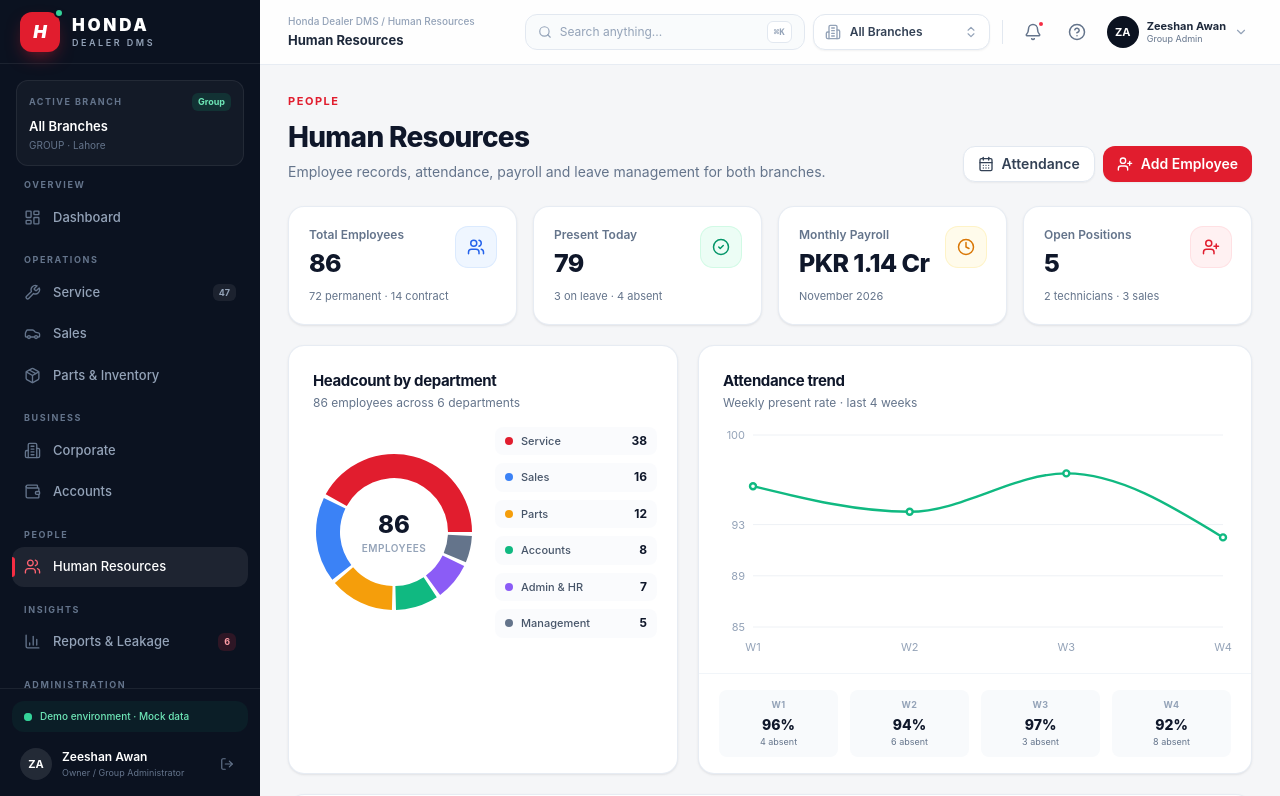
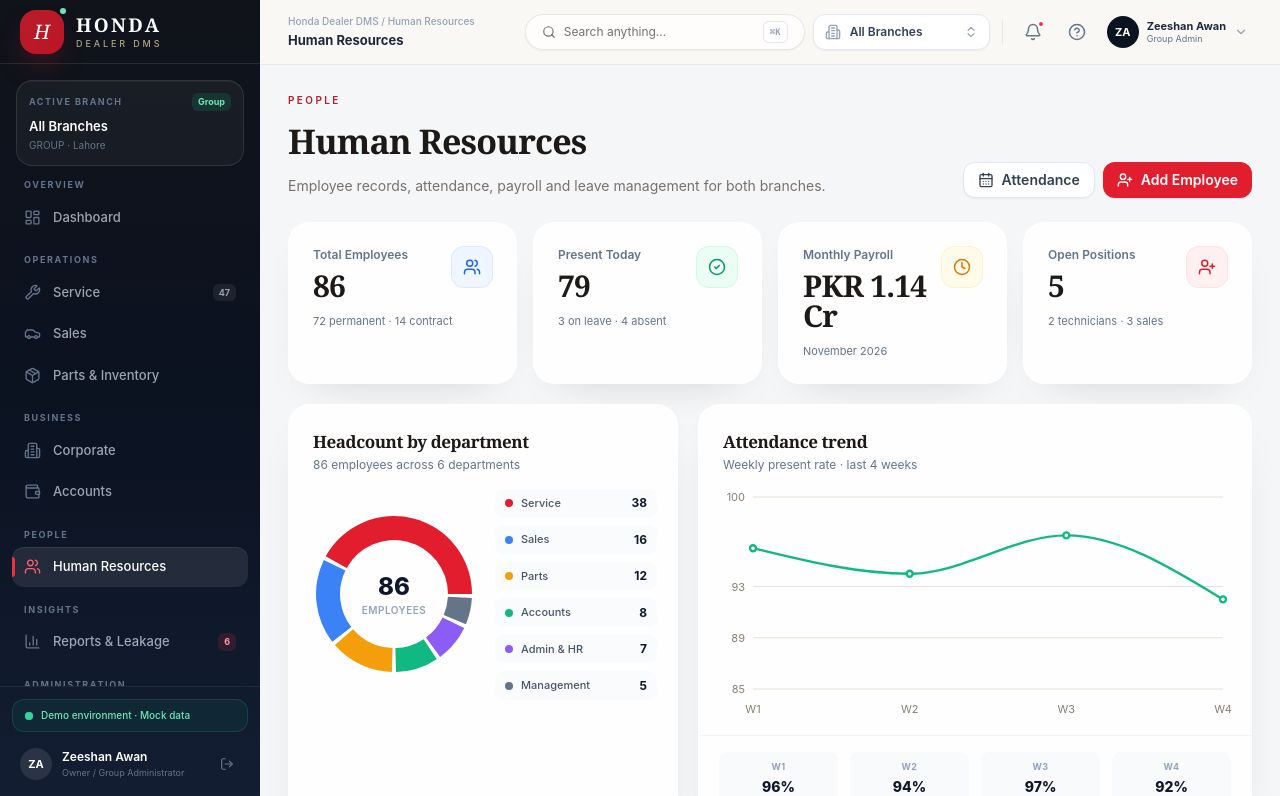
Before and after one commit to stellarsagency/honda-dms-demo, a Next.js app: page /hr in a window 1280 px wide. Shown: the top 796 px of the page. Built offline with nearby package versions, Linux system fonts and the light colour scheme.

Commit message:
Refine UI to warm luxury premium style

```diff
--- a/app/globals.css
+++ b/app/globals.css
@@ -17,11 +17,19 @@ html {
 
 body {
   margin: 0;
-  background: #f5f6f8;
-  color: #0f172a;
+  background:
+    radial-gradient(circle at 12% 8%, rgba(217, 199, 163, 0.22), transparent 28%),
+    radial-gradient(circle at 88% 18%, rgba(185, 28, 44, 0.08), transparent 24%),
+    linear-gradient(180deg, #fbf8f3 0%, #f4efe7 100%);
+  color: #181512;
   font-family: Inter, ui-sans-serif, -apple-system, BlinkMacSystemFont, "Segoe UI", sans-serif;
   -webkit-font-smoothing: antialiased;
   text-rendering: optimizeLegibility;
+}
+
+h1, h2, h3 {
+  font-family: Georgia, "Times New Roman", serif;
+  letter-spacing: -0.015em;
 }
 
 ::selection {
@@ -50,7 +58,7 @@ body {
 
 @layer components {
   .card {
-    @apply rounded-2xl border border-slate-200/80 bg-white shadow-card;
+    @apply rounded-[1.35rem] border border-white/70 bg-white/[0.9] shadow-[0_18px_45px_-28px_rgba(24,21,18,0.22)] backdrop-blur-sm;
   }
   .card-pad {
     @apply p-5 sm:p-6;
--- a/components/app-shell.tsx
+++ b/components/app-shell.tsx
@@ -85,13 +85,13 @@ const pageLabels: Record<string, string> = {
 function Brand() {
   return (
     <Link href="/dashboard" className="flex items-center gap-3">
-      <span className="relative flex h-10 w-10 items-center justify-center rounded-xl bg-honda-600 text-lg font-black italic text-white shadow-[0_8px_20px_-8px_rgba(225,29,46,0.8)]">
+      <span className="relative flex h-11 w-11 items-center justify-center rounded-2xl bg-gradient-to-br from-ruby-600 to-honda-700 text-xl font-serif italic text-white shadow-[0_14px_30px_-12px_rgba(185,28,44,0.8)]">
         H
-        <span className="absolute -right-1 -top-1 h-2.5 w-2.5 rounded-full border-2 border-ink-900 bg-emerald-400" />
+        <span className="absolute -right-1 -top-1 h-2.5 w-2.5 rounded-full border-2 border-obsidian bg-emerald-300" />
       </span>
       <span className="leading-none">
-        <span className="block text-[17px] font-black tracking-[0.16em] text-white">HONDA</span>
-        <span className="mt-1 block text-[9px] font-semibold tracking-[0.28em] text-slate-400">DEALER DMS</span>
+        <span className="block font-serif text-[19px] font-bold tracking-[0.12em] text-white">HONDA</span>
+        <span className="mt-1 block text-[9px] font-medium tracking-[0.32em] text-champagne/80">DEALER DMS</span>
       </span>
     </Link>
   );
@@ -102,13 +102,13 @@ function Sidebar({ onNavigate }: { onNavigate?: () => void }) {
   const { branch, is2S } = useBranch();
 
   return (
-    <div className="flex h-full flex-col bg-ink-900 text-slate-300">
-      <div className="flex h-16 items-center border-b border-white/[0.07] px-5">
+    <div className="flex h-full flex-col bg-gradient-to-b from-obsidian via-ink-900 to-ink-800 text-slate-200">
+      <div className="flex h-16 items-center border-b border-white/10 px-5">
         <Brand />
       </div>
 
       <div className="px-4 pt-4">
-        <div className="rounded-xl border border-white/[0.07] bg-white/[0.035] p-3">
+        <div className="rounded-2xl border border-white/10 bg-white/[0.045] p-3 shadow-[inset_0_1px_0_rgba(255,255,255,0.05)]">
           <div className="flex items-center justify-between">
             <span className="text-[9px] font-bold uppercase tracking-[0.16em] text-slate-500">Active branch</span>
             <span
@@ -148,8 +148,8 @@ function Sidebar({ onNavigate }: { onNavigate?: () => void }) {
                       className={cn(
                         "group relative flex items-center gap-3 rounded-xl px-3 py-2.5 text-[13px] font-medium transition",
                         active
-                          ? "bg-white/[0.08] text-white"
-                          : "text-slate-400 hover:bg-white/[0.045] hover:text-slate-100",
+                          ? "bg-white/[0.09] text-white shadow-[inset_0_1px_0_rgba(255,255,255,0.08)]"
+                          : "text-slate-300/75 hover:bg-white/[0.05] hover:text-slate-100",
                       )}
                     >
                       {active ? (
@@ -183,7 +183,7 @@ function Sidebar({ onNavigate }: { onNavigate?: () => void }) {
       </nav>
 
       <div className="border-t border-white/[0.07] p-3">
-        <div className="mb-2 flex items-center gap-2 rounded-xl bg-emerald-500/[0.07] px-3 py-2">
+        <div className="mb-2 flex items-center gap-2 rounded-xl border border-emerald-400/15 bg-emerald-500/[0.08] px-3 py-2">
           <span className="relative flex h-2 w-2">
             <span className="absolute inline-flex h-full w-full animate-ping rounded-full bg-emerald-400 opacity-60" />
             <span className="relative inline-flex h-2 w-2 rounded-full bg-emerald-400" />
@@ -420,7 +420,7 @@ function Topbar({ onMenu, onSearch }: { onMenu: () => void; onSearch: () => void
   const { is2S } = useBranch();
 
   return (
-    <header className="sticky top-0 z-30 border-b border-slate-200/80 bg-white/85 backdrop-blur-xl">
+    <header className="sticky top-0 z-30 border-b border-stone-200/80 bg-ivory/75 backdrop-blur-xl">
       <div className="flex h-16 items-center gap-3 px-4 sm:px-6 lg:px-7">
         <button className="icon-btn lg:hidden" onClick={onMenu} aria-label="Open menu">
           <Menu className="h-5 w-5" />
@@ -434,7 +434,7 @@ function Topbar({ onMenu, onSearch }: { onMenu: () => void; onSearch: () => void
         <div className="ml-auto flex items-center gap-1.5 sm:gap-2">
           <button
             onClick={onSearch}
-            className="hidden h-9 w-[220px] items-center gap-2 rounded-xl border border-slate-200 bg-slate-50/80 px-3 text-left text-xs text-slate-400 transition hover:border-slate-300 hover:bg-white md:flex xl:w-[280px]"
+            className="hidden h-9 w-[220px] items-center gap-2 rounded-full border border-stone-200/90 bg-white/70 px-4 text-left text-xs text-stone-500 shadow-sm transition hover:border-stone-300 hover:bg-white md:flex xl:w-[280px]"
           >
             <Search className="h-3.5 w-3.5" />
             <span className="flex-1 truncate">Search anything...</span>
--- a/components/charts.tsx
+++ b/components/charts.tsx
@@ -35,15 +35,16 @@ import {
 } from "@/lib/data";
 
 const tooltipStyle = {
-  borderRadius: 12,
-  border: "1px solid #e2e8f0",
-  boxShadow: "0 12px 32px -12px rgba(16,24,40,0.18)",
+  borderRadius: 14,
+  border: "1px solid #e7e1d8",
+  boxShadow: "0 18px 40px -24px rgba(24,21,18,0.28)",
   fontSize: 12,
-  padding: "10px 12px",
+  padding: "10px 14px",
+  background: "rgba(255,255,255,0.96)",
 };
 
-const grid = "#eef1f5";
-const axis = "#94a3b8";
+const grid = "#e7e1d8";
+const axis = "#8a7f72";
 
 export function RevenueChart() {
   return (
--- a/components/ui.tsx
+++ b/components/ui.tsx
@@ -20,7 +20,7 @@ export function CardHeader({
   return (
     <div className={cn("flex flex-wrap items-start justify-between gap-3 px-5 pb-4 pt-5 sm:px-6 sm:pt-6", className)}>
       <div>
-        <h2 className="text-[15px] font-bold tracking-tight text-slate-900">{title}</h2>
+        <h2 className="font-serif text-[17px] font-bold tracking-tight text-stone-900">{title}</h2>
         {subtitle ? <p className="mt-0.5 text-xs text-slate-500">{subtitle}</p> : null}
       </div>
       {action}
@@ -54,7 +54,7 @@ export function Badge({
   return (
     <span
       className={cn(
-        "inline-flex items-center gap-1.5 whitespace-nowrap rounded-full px-2.5 py-1 text-[11px] font-semibold ring-1 ring-inset",
+        "inline-flex items-center gap-1.5 whitespace-nowrap rounded-full px-3 py-1 text-[10px] font-semibold tracking-wide ring-1 ring-inset",
         toneStyles[tone],
         className,
       )}
@@ -126,10 +126,10 @@ export function PageHeader({
     <div className="mb-6 flex flex-wrap items-end justify-between gap-4">
       <div>
         {eyebrow ? (
-          <p className="mb-1.5 text-[11px] font-bold uppercase tracking-[0.14em] text-honda-600">{eyebrow}</p>
+          <p className="mb-2 text-[10px] font-semibold uppercase tracking-[0.24em] text-ruby-600">{eyebrow}</p>
         ) : null}
-        <h1 className="text-[26px] font-extrabold tracking-tight text-slate-900 sm:text-[28px]">{title}</h1>
-        {description ? <p className="mt-1 max-w-2xl text-sm text-slate-500">{description}</p> : null}
+        <h1 className="font-serif text-[30px] font-bold tracking-tight text-stone-900 sm:text-[34px]">{title}</h1>
+        {description ? <p className="mt-2 max-w-2xl text-sm leading-relaxed text-stone-500">{description}</p> : null}
       </div>
       {actions ? <div className="flex flex-wrap items-center gap-2">{actions}</div> : null}
     </div>
@@ -165,11 +165,11 @@ export function StatCard({
   className?: string;
 }) {
   return (
-    <div className={cn("card relative overflow-hidden p-5", className)}>
+    <div className={cn("card relative overflow-hidden p-6", className)}>
       <div className="flex items-start justify-between gap-3">
         <div>
           <p className="text-xs font-semibold text-slate-500">{label}</p>
-          <p className="mt-2 text-[25px] font-extrabold leading-none tracking-tight text-slate-900">{value}</p>
+          <p className="mt-2 font-serif text-[30px] font-bold leading-none tracking-tight text-stone-900">{value}</p>
         </div>
         {Icon ? (
           <div className={cn("flex h-10 w-10 shrink-0 items-center justify-center rounded-xl ring-1", statToneMap[tone])}>
--- a/tailwind.config.ts
+++ b/tailwind.config.ts
@@ -29,6 +29,14 @@ const config: Config = {
           900: "#811823",
         },
         mist: "#F5F6F8",
+        ivory: "#FBF8F3",
+        champagne: "#D9C7A3",
+        obsidian: "#10131A",
+        ruby: {
+          50: "#FFF1F2",
+          600: "#B91C2C",
+          700: "#9F1239",
+        },
       },
       fontFamily: {
         sans: [
@@ -38,6 +46,12 @@ const config: Config = {
           "BlinkMacSystemFont",
           "Segoe UI",
           "sans-serif",
+        ],
+        serif: [
+          "Georgia",
+          "Times New Roman",
+          "Times",
+          "serif",
         ],
         mono: ["ui-monospace", "SFMono-Regular", "Menlo", "monospace"],
       },
```
